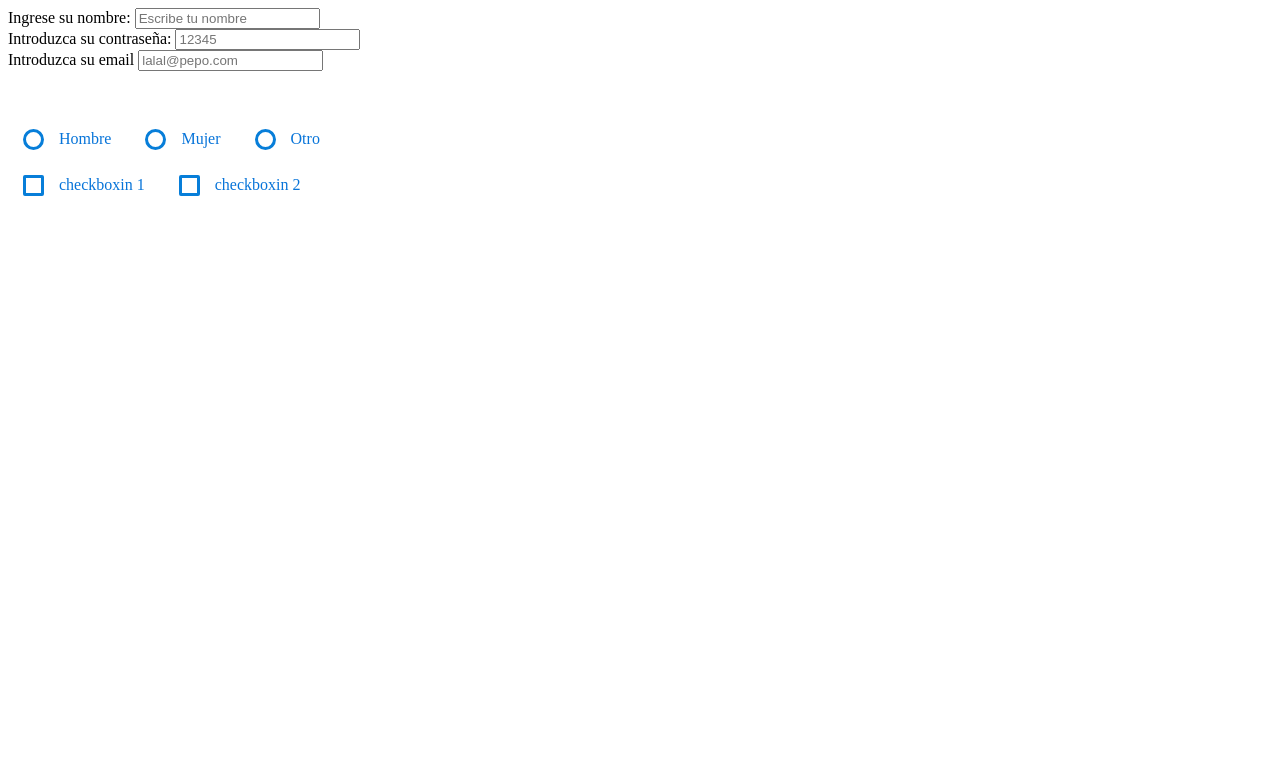
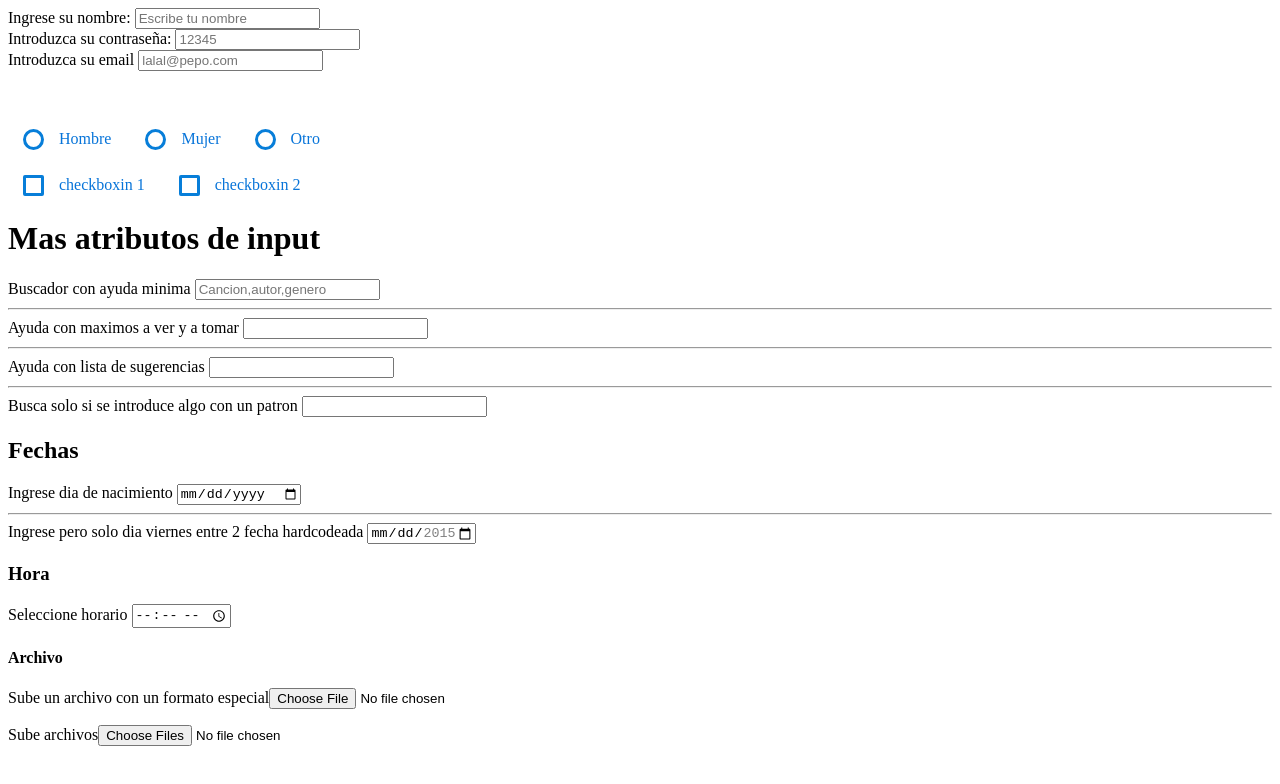
Before and after one commit to MwVazquez/Practica-de-html-y-css, a plain HTML site: page Formulario Completo/index.html in a window 1280 px wide. Drawn offline with Linux system fonts and the light colour scheme.

Commit message:
Ya con casi todos los elementos del imput, algunos n m parecieron necesarios

```diff
--- a/Formulario Completo/index.html
+++ b/Formulario Completo/index.html
@@ -28,7 +28,7 @@
 
         <br><br><br><br>
         <div class="radio">
-            <input type="radio" name="sexo" id="hombre">
+            <input type="radio" name="sexo" id="hombre" >
             <label for="hombre">Hombre</label>
             <input type="radio" name="sexo" id="mujer" >
             <label for="mujer">Mujer</label>
@@ -37,7 +37,7 @@
         </div>
         <br>
         <div class="check">
-            <input type="checkbox" name="checkbox" id="checkbox1">
+            <input type="checkbox" name="checkbox" id="checkbox1" >
             <label for="checkbox1">checkboxin 1</label>
 
             <input type="checkbox" name="checkbox2" id="checkbox2">
@@ -48,5 +48,57 @@
 
         </div>
     </form>
+
+    <h1>Mas atributos de input</h1>
+    <label for="idbuscador">Buscador con ayuda minima</label>
+    <input type="search" name="buscador" id="idbuscador" placeholder="Cancion,autor,genero">
+    <hr>
+    <!--
+        size caracteres visibles(es chamullo)
+        maxlenght numero maximo de caracteres a tomar
+    -->
+    <label for="idbuscador2">Ayuda con maximos a ver y a tomar</label>
+    <input type="search" id=idbuscador2 maxlength="7">
+
+    <hr>
+    <!--
+        list crea una lista de sugerencias
+    -->
+    <label for="idbuscador3">Ayuda con lista de sugerencias</label>
+    <input type="search" id=idbuscador3 list="listamodelos">
+    <datalist id="listamodelos">
+        <option value="Vento"></option>
+        <option value="Apache"></option>
+        <option value="Susan"></option>
+        <option value="Flopi"></option>
+    </datalist>
+
+    <hr>
+    <!--
+        patter para introducir restricciones a lo ingresado
+        required impide a los usuarios dejarlo vacio
+    -->
+    <label for="idbuscador4">Busca solo si se introduce algo con un patron</label>
+    <input type="search" id=idbuscador4 pattern="[A-Za-z0-9]{8,20}" title="Un código válido consiste en una cadena con 8 a 20 caracteres, cada uno de los cuales es una letra o un dígito" required >
+
+    <h2>Fechas</h2>
+    <label for="fecha">Ingrese dia de nacimiento</label>
+    <input type="date">
+    <hr>
+    <label for="fecha">Ingrese pero solo dia viernes entre 2 fecha hardcodeada</label>
+    <input type="date" min="2015-02-20" max="2015-04-24" step="7">
+
+    <h3>Hora</h3>
+    <label for="">Seleccione horario</label>
+    <input type="time" name="Hora">
+
+    <h4>Archivo</h4>
+    <!--
+        <form action="../../form-result.php" method="post"
+        enctype="multipart/form-data" (usar esta xk es requerida)
+    -->
+    <p>Sube un archivo con un formato especial<input type="file" name="archivoSubido" accept="image/png, .jpeg, image/gif"></p>
+    <p>Sube archivos<input type="file" name="archivoSubido[]" multiple></p>
+
 </body>
 </html>
```
